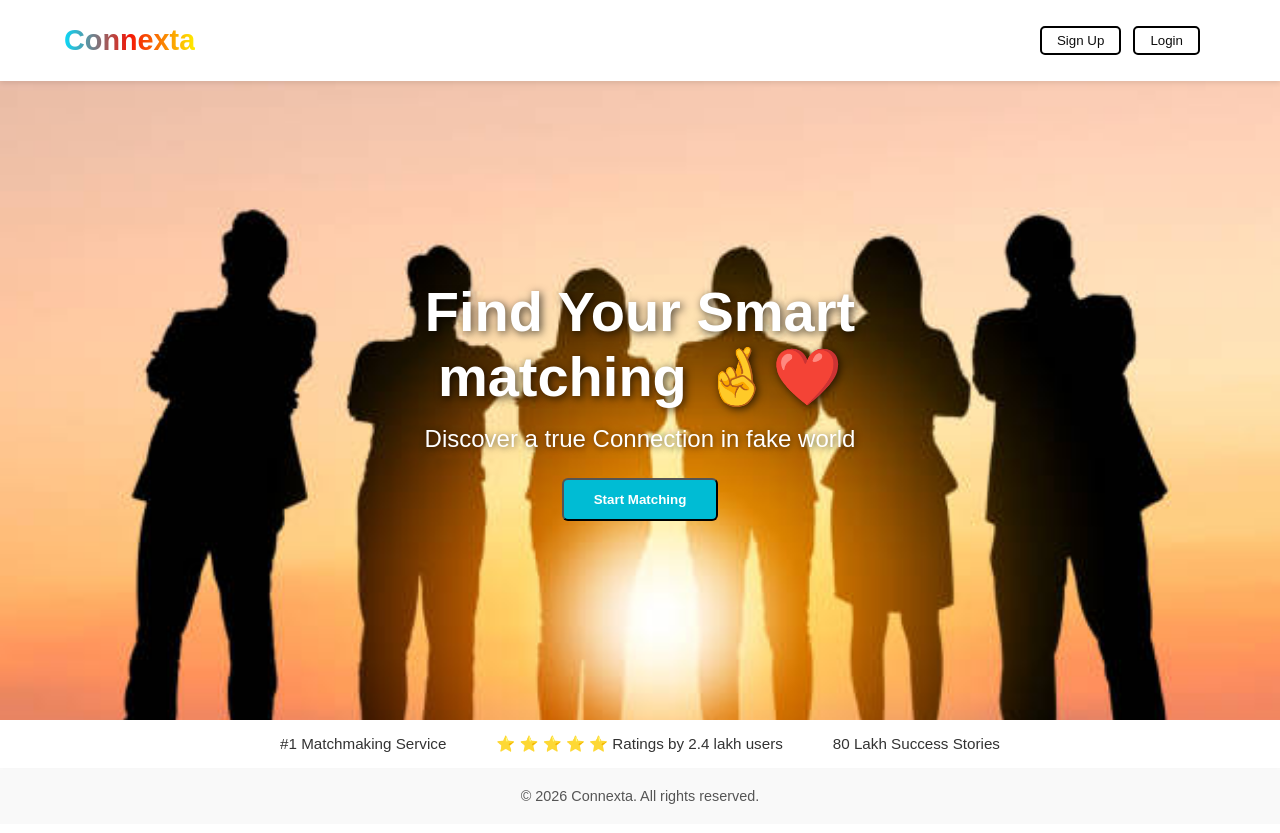
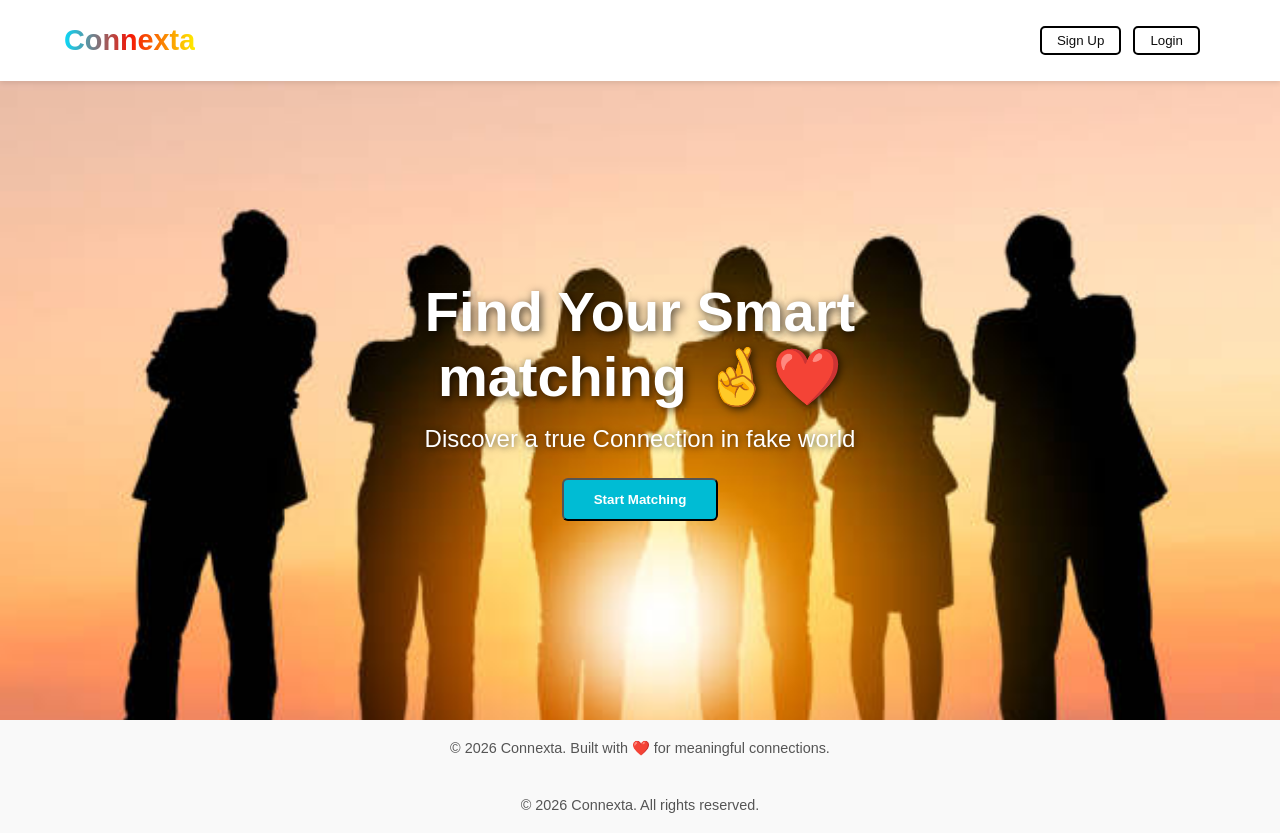
Before and after one commit to Rushikesh45-hash/Connexta, a React (Create React App) app in the folder frontend/connextafrontend/: page / in a window 1280 px wide. Built offline with nearby package versions, Linux system fonts and the light colour scheme.

Commit message:
new code

```diff
--- a/frontend/connextafrontend/src/pages/landing.js
+++ b/frontend/connextafrontend/src/pages/landing.js
@@ -31,12 +31,9 @@ const Landing = () => {
         </div>
       </section>
 
-      <div className="info-bar">
-        <span>#1 Matchmaking Service</span>
-        <span>⭐ ⭐ ⭐ ⭐ ⭐ Ratings by 2.4 lakh users</span>
-        <span>80 Lakh Success Stories</span>
-      </div>
-
+<footer className="landing-footer">
+  <p>&copy; 2026 Connexta. Built with ❤️ for meaningful connections.</p>
+</footer>
       <footer className="landing-footer">
         <p>&copy; 2026 Connexta. All rights reserved.</p>
       </footer>
```
